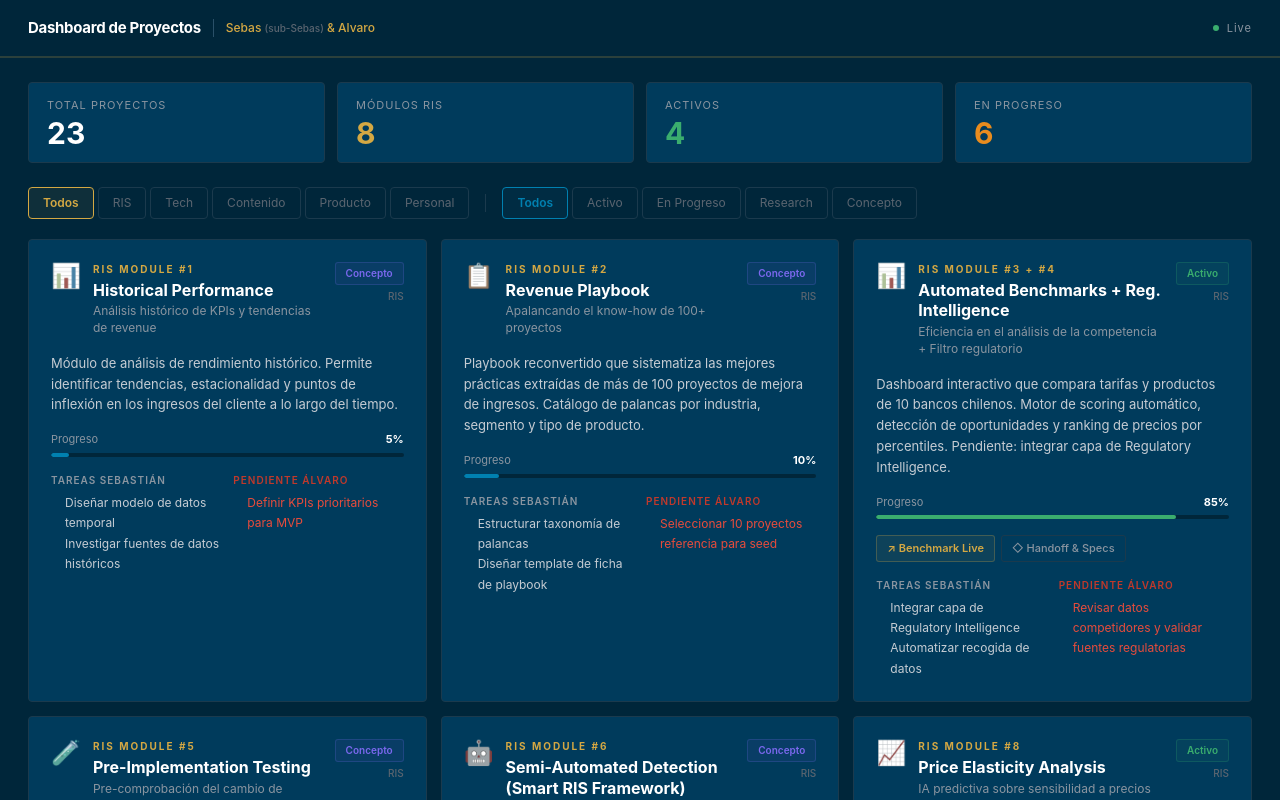
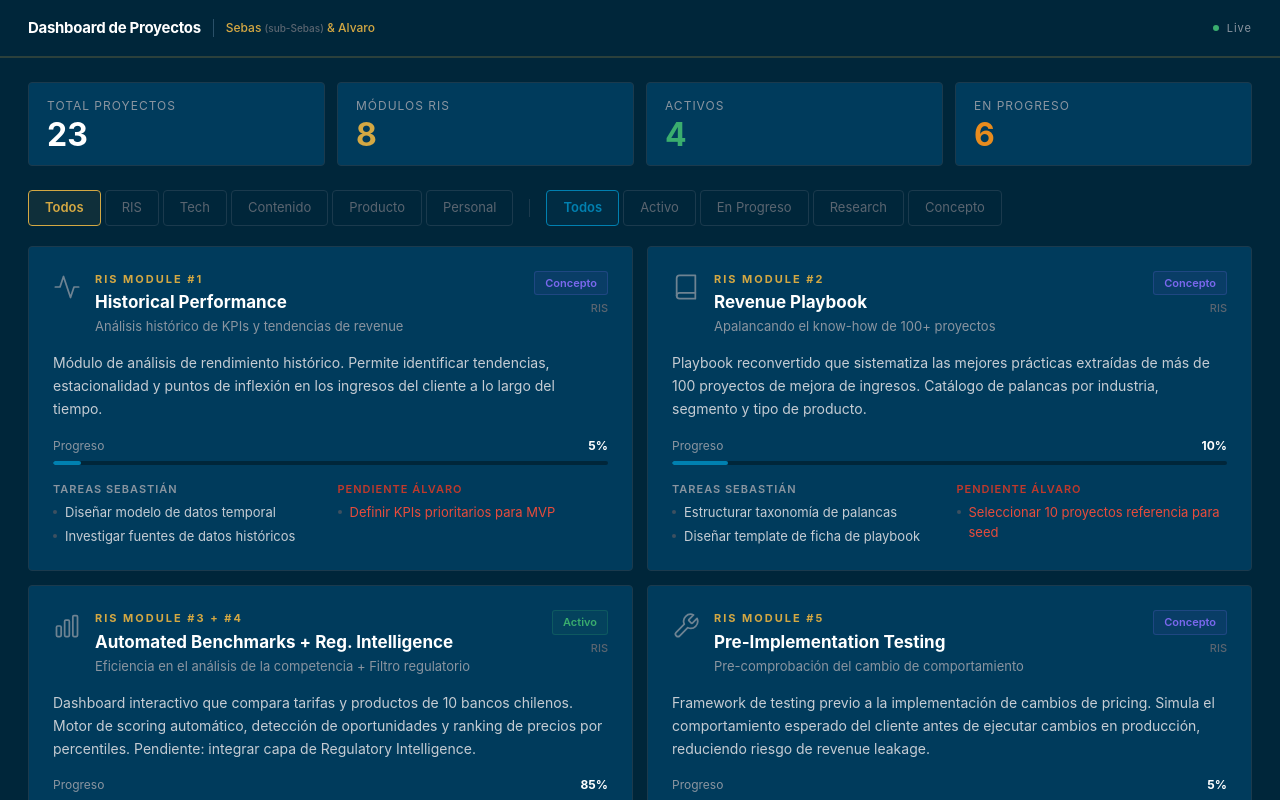
Before and after one commit to agavino1/projects-dashboard, a Next.js app: page / in a window 1280 px wide. Shown: the top 800 px of the page. Built offline with nearby package versions, Linux system fonts and the light colour scheme.

Commit message:
style: flat monocolor SVG icons, larger fonts, discrete bullets

```diff
--- a/app/page.tsx
+++ b/app/page.tsx
@@ -39,6 +39,97 @@ const categoryMap: Record<string, { label: string }> = {
   personal:  { label: 'Personal' },
 };
 
+/* Monocolor flat SVG icons — 28px, single color (#8A95A0) */
+const icons: Record<string, JSX.Element> = {
+  'ris-historical-performance': (
+    <svg width="28" height="28" viewBox="0 0 24 24" fill="none" stroke="#8A95A0" strokeWidth="1.5" strokeLinecap="round" strokeLinejoin="round">
+      <polyline points="22 12 18 12 15 21 9 3 6 12 2 12" />
+    </svg>
+  ),
+  'ris-revenue-playbook': (
+    <svg width="28" height="28" viewBox="0 0 24 24" fill="none" stroke="#8A95A0" strokeWidth="1.5" strokeLinecap="round" strokeLinejoin="round">
+      <path d="M4 19.5A2.5 2.5 0 016.5 17H20" /><path d="M6.5 2H20v20H6.5A2.5 2.5 0 014 19.5v-15A2.5 2.5 0 016.5 2z" />
+    </svg>
+  ),
+  'am-benchmark': (
+    <svg width="28" height="28" viewBox="0 0 24 24" fill="none" stroke="#8A95A0" strokeWidth="1.5" strokeLinecap="round" strokeLinejoin="round">
+      <rect x="3" y="12" width="4" height="9" rx="1" /><rect x="10" y="7" width="4" height="14" rx="1" /><rect x="17" y="3" width="4" height="18" rx="1" />
+    </svg>
+  ),
+  'ris-pre-implementation': (
+    <svg width="28" height="28" viewBox="0 0 24 24" fill="none" stroke="#8A95A0" strokeWidth="1.5" strokeLinecap="round" strokeLinejoin="round">
+      <path d="M14.7 6.3a1 1 0 000 1.4l1.6 1.6a1 1 0 001.4 0l3.77-3.77a6 6 0 01-7.94 7.94l-6.91 6.91a2.12 2.12 0 01-3-3l6.91-6.91a6 6 0 017.94-7.94l-3.76 3.76z" />
+    </svg>
+  ),
+  'ris-smart-framework': (
+    <svg width="28" height="28" viewBox="0 0 24 24" fill="none" stroke="#8A95A0" strokeWidth="1.5" strokeLinecap="round" strokeLinejoin="round">
+      <circle cx="12" cy="12" r="3" /><path d="M19.4 15a1.65 1.65 0 00.33 1.82l.06.06a2 2 0 010 2.83 2 2 0 01-2.83 0l-.06-.06a1.65 1.65 0 00-1.82-.33 1.65 1.65 0 00-1 1.51V21a2 2 0 01-4 0v-.09A1.65 1.65 0 009 19.4a1.65 1.65 0 00-1.82.33l-.06.06a2 2 0 01-2.83 0 2 2 0 010-2.83l.06-.06A1.65 1.65 0 004.68 15a1.65 1.65 0 00-1.51-1H3a2 2 0 010-4h.09A1.65 1.65 0 004.6 9a1.65 1.65 0 00-.33-1.82l-.06-.06a2 2 0 012.83-2.83l.06.06a1.65 1.65 0 001.82.33H9a1.65 1.65 0 001-1.51V3a2 2 0 014 0v.09a1.65 1.65 0 001 1.51 1.65 1.65 0 001.82-.33l.06-.06a2 2 0 012.83 2.83l-.06.06a1.65 1.65 0 00-.33 1.82V9a1.65 1.65 0 001.51 1H21a2 2 0 010 4h-.09a1.65 1.65 0 00-1.51 1z" />
+    </svg>
+  ),
+  'am-elasticity-sim': (
+    <svg width="28" height="28" viewBox="0 0 24 24" fill="none" stroke="#8A95A0" strokeWidth="1.5" strokeLinecap="round" strokeLinejoin="round">
+      <line x1="12" y1="20" x2="12" y2="10" /><line x1="18" y1="20" x2="18" y2="4" /><line x1="6" y1="20" x2="6" y2="16" />
+    </svg>
+  ),
+  'ris-complex-sim': (
+    <svg width="28" height="28" viewBox="0 0 24 24" fill="none" stroke="#8A95A0" strokeWidth="1.5" strokeLinecap="round" strokeLinejoin="round">
+      <circle cx="18" cy="5" r="3" /><circle cx="6" cy="12" r="3" /><circle cx="18" cy="19" r="3" /><line x1="8.59" y1="13.51" x2="15.42" y2="17.49" /><line x1="15.41" y1="6.51" x2="8.59" y2="10.49" />
+    </svg>
+  ),
+  'ris-new-revenue': (
+    <svg width="28" height="28" viewBox="0 0 24 24" fill="none" stroke="#8A95A0" strokeWidth="1.5" strokeLinecap="round" strokeLinejoin="round">
+      <line x1="12" y1="1" x2="12" y2="23" /><path d="M17 5H9.5a3.5 3.5 0 000 7h5a3.5 3.5 0 010 7H6" />
+    </svg>
+  ),
+  'default': (
+    <svg width="28" height="28" viewBox="0 0 24 24" fill="none" stroke="#8A95A0" strokeWidth="1.5" strokeLinecap="round" strokeLinejoin="round">
+      <rect x="3" y="3" width="18" height="18" rx="2" /><line x1="3" y1="9" x2="21" y2="9" /><line x1="9" y1="21" x2="9" y2="9" />
+    </svg>
+  ),
+  'sierra-nevada': (
+    <svg width="28" height="28" viewBox="0 0 24 24" fill="none" stroke="#8A95A0" strokeWidth="1.5" strokeLinecap="round" strokeLinejoin="round">
+      <path d="M3 21l6-9 4 5 5-7 3 11" />
+    </svg>
+  ),
+  'boatcheckpro': (
+    <svg width="28" height="28" viewBox="0 0 24 24" fill="none" stroke="#8A95A0" strokeWidth="1.5" strokeLinecap="round" strokeLinejoin="round">
+      <path d="M2 21c.6.5 1.2 1 2.5 1 2.5 0 2.5-2 5-2 2.6 0 2.4 2 5 2 2.5 0 2.5-2 5-2 1.3 0 1.9.5 2.5 1" /><path d="M19.38 20A11.6 11.6 0 0021 12l-9-9-9 9c0 3 .84 5.89 2.38 8" /><path d="M12 3v6" />
+    </svg>
+  ),
+  'toros-morante': (
+    <svg width="28" height="28" viewBox="0 0 24 24" fill="none" stroke="#8A95A0" strokeWidth="1.5" strokeLinecap="round" strokeLinejoin="round">
+      <rect x="2" y="5" width="20" height="14" rx="2" /><line x1="2" y1="10" x2="22" y2="10" />
+    </svg>
+  ),
+  'paper-trading-bot': (
+    <svg width="28" height="28" viewBox="0 0 24 24" fill="none" stroke="#8A95A0" strokeWidth="1.5" strokeLinecap="round" strokeLinejoin="round">
+      <polyline points="23 6 13.5 15.5 8.5 10.5 1 18" /><polyline points="17 6 23 6 23 12" />
+    </svg>
+  ),
+  'libros': (
+    <svg width="28" height="28" viewBox="0 0 24 24" fill="none" stroke="#8A95A0" strokeWidth="1.5" strokeLinecap="round" strokeLinejoin="round">
+      <path d="M2 3h6a4 4 0 014 4v14a3 3 0 00-3-3H2z" /><path d="M22 3h-6a4 4 0 00-4 4v14a3 3 0 013-3h7z" />
+    </svg>
+  ),
+  'linkedin-content': (
+    <svg width="28" height="28" viewBox="0 0 24 24" fill="none" stroke="#8A95A0" strokeWidth="1.5" strokeLinecap="round" strokeLinejoin="round">
+      <path d="M17 3a2.83 2.83 0 114 4L7.5 20.5 2 22l1.5-5.5L17 3z" />
+    </svg>
+  ),
+  'disneyland-paris': (
+    <svg width="28" height="28" viewBox="0 0 24 24" fill="none" stroke="#8A95A0" strokeWidth="1.5" strokeLinecap="round" strokeLinejoin="round">
+      <path d="M3 21h18" /><path d="M5 21V7l7-4 7 4v14" /><path d="M9 21v-6h6v6" />
+    </svg>
+  ),
+};
+
+const getIcon = (id: string) => icons[id] || icons['default'];
+
+/* Discrete bullet component */
+const Bullet = () => (
+  <span style={{ display: 'inline-block', width: 4, height: 4, borderRadius: '50%', background: '#3D5060', marginRight: 8, flexShrink: 0, marginTop: 7 }} />
+);
+
 const ProjectCard = ({ project }: { project: Project }) => {
   const st = statusMap[project.status] || statusMap.research;
   const cat = categoryMap[project.category] || categoryMap.tech;
@@ -49,7 +140,7 @@ const ProjectCard = ({ project }: { project: Project }) => {
       background: '#003B5C',
       borderRadius: 4,
       border: '1px solid #1B3A4D',
-      padding: 22,
+      padding: 24,
       display: 'flex',
       flexDirection: 'column',
       gap: 16,
@@ -60,50 +151,49 @@ const ProjectCard = ({ project }: { project: Project }) => {
     >
       {/* Header */}
       <div style={{ display: 'flex', justifyContent: 'space-between', alignItems: 'flex-start' }}>
-        <div style={{ display: 'flex', gap: 12, flex: 1 }}>
-          {/* Emoji icon - sobrio, sin color de fondo */}
-          <div style={{ fontSize: 24, lineHeight: 1, flexShrink: 0, marginTop: 2, filter: 'grayscale(60%)' }}>
-            {project.emoji}
+        <div style={{ display: 'flex', gap: 14, flex: 1 }}>
+          <div style={{ flexShrink: 0, marginTop: 2, opacity: 0.8 }}>
+            {getIcon(project.id)}
           </div>
           <div style={{ flex: 1 }}>
             {project.ris_number && (
-              <div style={{ fontSize: 10, color: '#D4A843', letterSpacing: 2, fontWeight: 700, textTransform: 'uppercase' as const, marginBottom: 3 }}>
+              <div style={{ fontSize: 11, color: '#D4A843', letterSpacing: 2, fontWeight: 700, textTransform: 'uppercase' as const, marginBottom: 4 }}>
                 {project.ris_number}
               </div>
             )}
-            <h3 style={{ fontSize: 16, fontWeight: 700, color: '#FFFFFF', margin: 0, lineHeight: 1.3 }}>
+            <h3 style={{ fontSize: 17, fontWeight: 700, color: '#FFFFFF', margin: 0, lineHeight: 1.3 }}>
               {project.name}
             </h3>
             {project.ris_subtitle && (
-              <div style={{ fontSize: 12, color: '#8A95A0', marginTop: 3, lineHeight: 1.4 }}>
+              <div style={{ fontSize: 13, color: '#8A95A0', marginTop: 4, lineHeight: 1.4 }}>
                 {project.ris_subtitle}
               </div>
             )}
           </div>
         </div>
-        <div style={{ display: 'flex', flexDirection: 'column', alignItems: 'flex-end', gap: 4, flexShrink: 0, marginLeft: 12 }}>
+        <div style={{ display: 'flex', flexDirection: 'column', alignItems: 'flex-end', gap: 5, flexShrink: 0, marginLeft: 14 }}>
           <span style={{
-            fontSize: 10, fontWeight: 600, padding: '3px 10px', borderRadius: 3,
+            fontSize: 11, fontWeight: 600, padding: '3px 10px', borderRadius: 3,
             color: st.color, background: st.bg, border: `1px solid ${st.border}`,
           }}>
             {st.label}
           </span>
-          <span style={{ fontSize: 10, color: '#5A6570', fontWeight: 500 }}>
+          <span style={{ fontSize: 11, color: '#5A6570', fontWeight: 500 }}>
             {cat.label}
           </span>
         </div>
       </div>
 
       {/* Description */}
-      <p style={{ fontSize: 13, color: '#C5CCD3', margin: 0, lineHeight: 1.6 }}>
+      <p style={{ fontSize: 14, color: '#C5CCD3', margin: 0, lineHeight: 1.65 }}>
         {project.description}
       </p>
 
       {/* Progress */}
       <div>
-        <div style={{ display: 'flex', justifyContent: 'space-between', marginBottom: 5 }}>
-          <span style={{ fontSize: 11, color: '#8A95A0' }}>Progreso</span>
-          <span style={{ fontSize: 11, color: '#FFFFFF', fontWeight: 700 }}>{project.progress}%</span>
+        <div style={{ display: 'flex', justifyContent: 'space-between', marginBottom: 6 }}>
+          <span style={{ fontSize: 12, color: '#8A95A0' }}>Progreso</span>
+          <span style={{ fontSize: 12, color: '#FFFFFF', fontWeight: 700 }}>{project.progress}%</span>
         </div>
         <div style={{ height: 4, background: '#00263A', borderRadius: 2, overflow: 'hidden' }}>
           <div style={{
@@ -119,19 +209,19 @@ const ProjectCard = ({ project }: { project: Project }) => {
         <div style={{ display: 'flex', flexWrap: 'wrap', gap: 6 }}>
           {project.links.landing?.map((link, i) => (
             <a key={`l-${i}`} href={link.url} target="_blank" rel="noopener noreferrer"
-              style={{ fontSize: 11, padding: '4px 10px', borderRadius: 3, border: '1px solid #D4A84344', background: '#D4A84310', color: '#D4A843', textDecoration: 'none', fontWeight: 600 }}>
+              style={{ fontSize: 12, padding: '4px 12px', borderRadius: 3, border: '1px solid #D4A84344', background: '#D4A84310', color: '#D4A843', textDecoration: 'none', fontWeight: 600 }}>
               ↗ {link.title}
             </a>
           ))}
           {project.links.repo?.map((link, i) => (
             <a key={`r-${i}`} href={link.url} target="_blank" rel="noopener noreferrer"
-              style={{ fontSize: 11, padding: '4px 10px', borderRadius: 3, border: '1px solid #1B3A4D', background: 'transparent', color: '#8A95A0', textDecoration: 'none', fontWeight: 500 }}>
+              style={{ fontSize: 12, padding: '4px 12px', borderRadius: 3, border: '1px solid #1B3A4D', background: 'transparent', color: '#8A95A0', textDecoration: 'none', fontWeight: 500 }}>
               ◆ {link.title}
             </a>
           ))}
           {project.links.docs?.map((link, i) => (
             <a key={`d-${i}`} href={link.url} target="_blank" rel="noopener noreferrer"
-              style={{ fontSize: 11, padding: '4px 10px', borderRadius: 3, border: '1px solid #1B3A4D', background: 'transparent', color: '#8A95A0', textDecoration: 'none', fontWeight: 500 }}>
+              style={{ fontSize: 12, padding: '4px 12px', borderRadius: 3, border: '1px solid #1B3A4D', background: 'transparent', color: '#8A95A0', textDecoration: 'none', fontWeight: 500 }}>
               ◇ {link.title}
             </a>
           ))}
@@ -139,29 +229,37 @@ const ProjectCard = ({ project }: { project: Project }) => {
       ) : null}
 
       {/* Tasks */}
-      <div style={{ display: 'grid', gridTemplateColumns: '1fr 1fr', gap: 12 }}>
+      <div style={{ display: 'grid', gridTemplateColumns: '1fr 1fr', gap: 14 }}>
         <div>
-          <div style={{ fontSize: 10, color: '#8A95A0', textTransform: 'uppercase' as const, letterSpacing: 1, fontWeight: 600, marginBottom: 5 }}>
+          <div style={{ fontSize: 11, color: '#8A95A0', textTransform: 'uppercase' as const, letterSpacing: 1, fontWeight: 600, marginBottom: 6 }}>
             Tareas Sebastián
           </div>
           {project.tasks_sebastian.length > 0 ? (
-            <ul style={{ margin: 0, paddingLeft: 14, fontSize: 12, color: '#C5CCD3', lineHeight: 1.7 }}>
-              {project.tasks_sebastian.map((t, i) => <li key={i}>{t}</li>)}
-            </ul>
+            <div style={{ display: 'flex', flexDirection: 'column', gap: 4 }}>
+              {project.tasks_sebastian.map((t, i) => (
+                <div key={i} style={{ display: 'flex', alignItems: 'flex-start', fontSize: 13, color: '#C5CCD3', lineHeight: 1.5 }}>
+                  <Bullet />{t}
+                </div>
+              ))}
+            </div>
           ) : (
-            <span style={{ fontSize: 12, color: '#3D4750' }}>—</span>
+            <span style={{ fontSize: 13, color: '#3D4750' }}>—</span>
           )}
         </div>
         <div>
-          <div style={{ fontSize: 10, color: '#C0392B', textTransform: 'uppercase' as const, letterSpacing: 1, fontWeight: 600, marginBottom: 5 }}>
+          <div style={{ fontSize: 11, color: '#C0392B', textTransform: 'uppercase' as const, letterSpacing: 1, fontWeight: 600, marginBottom: 6 }}>
             Pendiente Álvaro
           </div>
           {project.tasks_alvaro.length > 0 ? (
-            <ul style={{ margin: 0, paddingLeft: 14, fontSize: 12, color: '#E74C3C', lineHeight: 1.7 }}>
-              {project.tasks_alvaro.map((t, i) => <li key={i}>{t}</li>)}
-            </ul>
+            <div style={{ display: 'flex', flexDirection: 'column', gap: 4 }}>
+              {project.tasks_alvaro.map((t, i) => (
+                <div key={i} style={{ display: 'flex', alignItems: 'flex-start', fontSize: 13, color: '#E74C3C', lineHeight: 1.5 }}>
+                  <Bullet />{t}
+                </div>
+              ))}
+            </div>
           ) : (
-            <span style={{ fontSize: 12, color: '#3D4750' }}>—</span>
+            <span style={{ fontSize: 13, color: '#3D4750' }}>—</span>
           )}
         </div>
       </div>
@@ -217,8 +315,8 @@ export default function DashboardPage() {
             { label: 'En Progreso', value: stats.progress, color: '#E88C1E' },
           ].map((s, i) => (
             <div key={i} style={{ background: '#003B5C', borderRadius: 4, padding: '14px 18px', border: '1px solid #1B3A4D' }}>
-              <div style={{ fontSize: 11, color: '#8A95A0', textTransform: 'uppercase' as const, letterSpacing: 1, marginBottom: 4 }}>{s.label}</div>
-              <div style={{ fontSize: 30, fontWeight: 700, color: s.color, lineHeight: 1 }}>{s.value}</div>
+              <div style={{ fontSize: 12, color: '#8A95A0', textTransform: 'uppercase' as const, letterSpacing: 1, marginBottom: 4 }}>{s.label}</div>
+              <div style={{ fontSize: 32, fontWeight: 700, color: s.color, lineHeight: 1 }}>{s.value}</div>
             </div>
           ))}
         </div>
@@ -236,10 +334,10 @@ export default function DashboardPage() {
             ].map(f => (
               <button key={f.key} onClick={() => setActiveCat(f.key)}
                 style={{
-                  padding: '6px 14px', borderRadius: 4, border: `1px solid ${activeCat === f.key ? '#D4A843' : '#1B3A4D'}`,
+                  padding: '7px 16px', borderRadius: 4, border: `1px solid ${activeCat === f.key ? '#D4A843' : '#1B3A4D'}`,
                   background: activeCat === f.key ? '#D4A84312' : 'transparent',
                   color: activeCat === f.key ? '#D4A843' : '#5A6570',
-                  cursor: 'pointer', fontSize: 12, fontWeight: activeCat === f.key ? 600 : 400,
+                  cursor: 'pointer', fontSize: 13, fontWeight: activeCat === f.key ? 600 : 400,
                 }}>
                 {f.label}
               </button>
@@ -256,10 +354,10 @@ export default function DashboardPage() {
             ].map(f => (
               <button key={f.key} onClick={() => setActiveFilter(f.key)}
                 style={{
-                  padding: '6px 14px', borderRadius: 4, border: `1px solid ${activeFilter === f.key ? '#0080B0' : '#1B3A4D'}`,
+                  padding: '7px 16px', borderRadius: 4, border: `1px solid ${activeFilter === f.key ? '#0080B0' : '#1B3A4D'}`,
                   background: activeFilter === f.key ? '#0080B012' : 'transparent',
                   color: activeFilter === f.key ? '#0080B0' : '#5A6570',
-                  cursor: 'pointer', fontSize: 12, fontWeight: activeFilter === f.key ? 600 : 400,
+                  cursor: 'pointer', fontSize: 13, fontWeight: activeFilter === f.key ? 600 : 400,
                 }}>
                 {f.label}
               </button>
@@ -268,12 +366,12 @@ export default function DashboardPage() {
         </div>
 
         {/* Grid */}
-        <div style={{ display: 'grid', gridTemplateColumns: 'repeat(auto-fill, minmax(380px, 1fr))', gap: 14 }}>
+        <div style={{ display: 'grid', gridTemplateColumns: 'repeat(auto-fill, minmax(400px, 1fr))', gap: 14 }}>
           {filtered.map(p => <ProjectCard key={p.id} project={p} />)}
         </div>
 
         {/* Footer */}
-        <div style={{ textAlign: 'center', padding: '24px 0 14px', fontSize: 10, color: '#3D4750', borderTop: '1px solid #1B3A4D', marginTop: 24 }}>
+        <div style={{ textAlign: 'center', padding: '24px 0 14px', fontSize: 11, color: '#3D4750', borderTop: '1px solid #1B3A4D', marginTop: 24 }}>
           Dashboard de Proyectos · Sebas & Alvaro · Feb 2026
         </div>
       </div>
```
